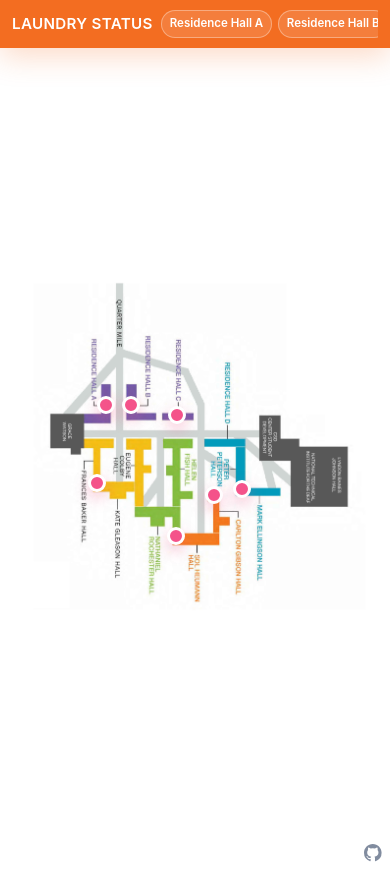
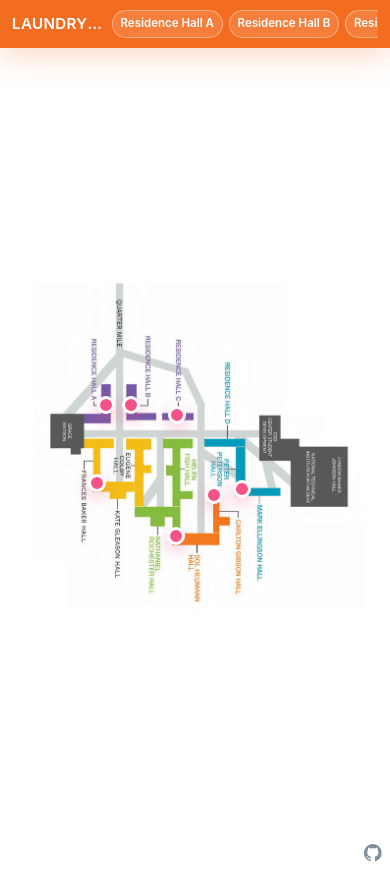
Before and after one commit to tmcnulty387/LaundryStatus, a React (Vite) app in the folder frontend/: page / in a window 390 px wide. Built offline with nearby package versions, Linux system fonts and the light colour scheme; no server answers.

Commit message:
Made banner smaller on mobile views

```diff
--- a/frontend/src/App.css
+++ b/frontend/src/App.css
@@ -73,7 +73,7 @@ a {
 
 .navbar {
   display: grid;
-  grid-template-columns: minmax(auto, max-content) minmax(0, 1fr);
+  grid-template-columns: fit-content(25%) minmax(0, 1fr);
   align-items: center;
   padding: 0.75rem 1rem;
   background: #f36d21;
@@ -87,6 +87,8 @@ a {
 }
 
 .brand-link {
+  min-width: 0;
+  max-width: 100%;
   color: #fff;
   text-decoration: none;
   font-size: 0.95rem;
@@ -94,7 +96,8 @@ a {
   letter-spacing: 0.02em;
   text-transform: uppercase;
   white-space: nowrap;
-  flex-shrink: 0;
+  overflow: hidden;
+  text-overflow: ellipsis;
 }
 
 .nav-room-links {
```
